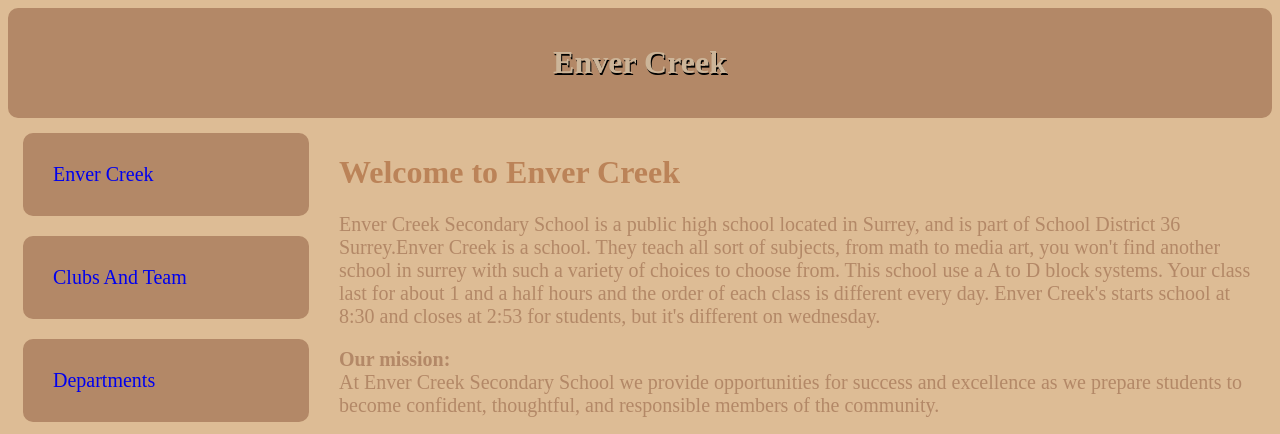
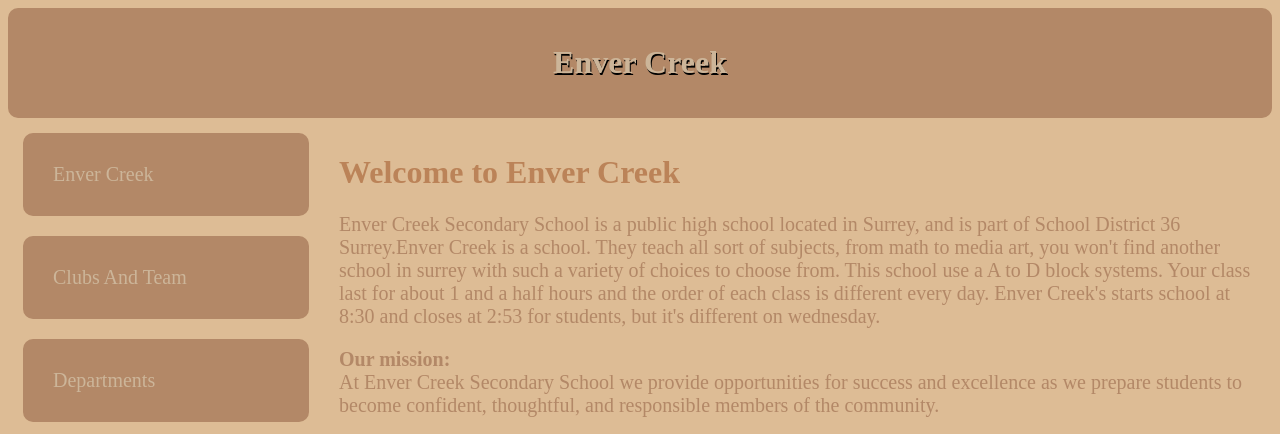
Before and after one commit to ZombByeGod/ZombByeGod.github.io, a plain HTML site: page Main.html in a window 1280 px wide. Shown: the top 434 px of the page. Drawn offline with Linux system fonts and the light colour scheme; grey boxes are pictures that could not be loaded.

Commit message:
Update Main.html

```diff
--- a/Main.html
+++ b/Main.html
@@ -84,7 +84,7 @@ body {
 }
 a {
     text-decoration: none;
-	color: ##CCB599;
+	color: #CCB599;
 }
 </style>
 </head>
```
